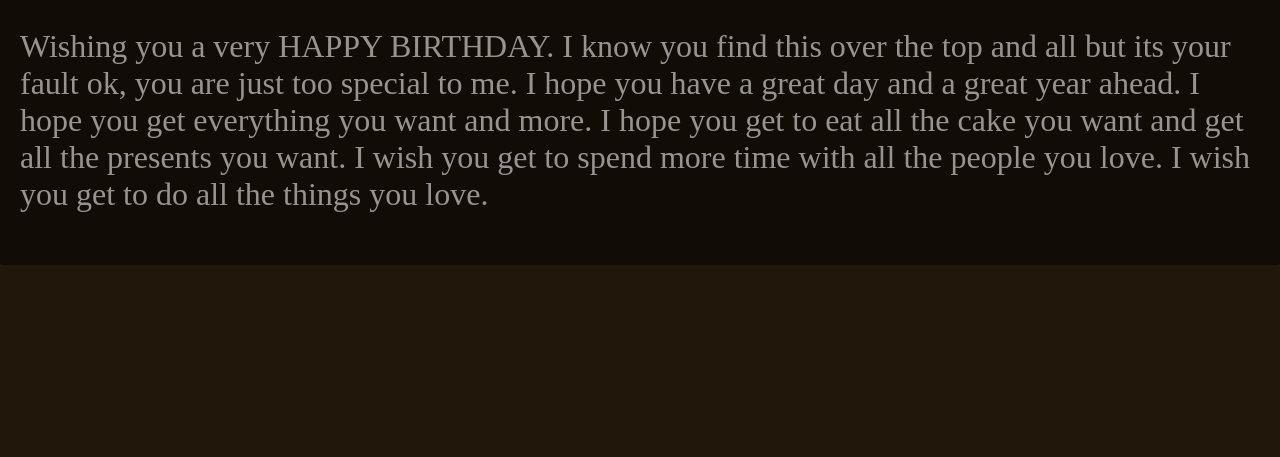
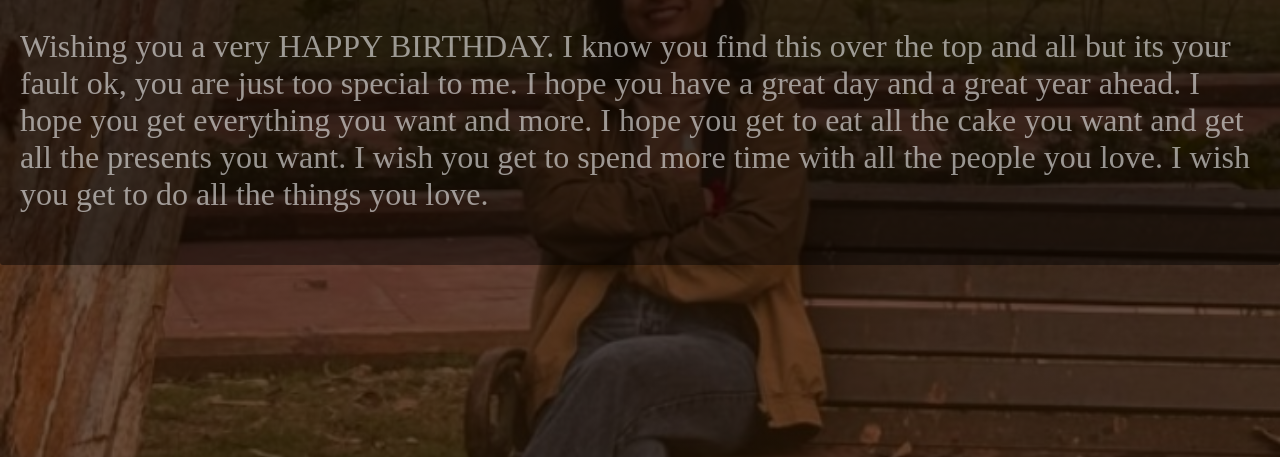
Before and after one commit to ankit-chhikara/BirthDay-Wish, a plain HTML site: page Index.html in a window 1280 px wide. Shown: the part 343-800 px from the top of the page. Drawn offline with Linux system fonts and the light colour scheme; files whose address does not match are found by name; a web font is replaced by a local one.

Commit message:
imageupd

```diff
--- a/Index.html
+++ b/Index.html
@@ -59,15 +59,15 @@
 
         <script>
             const images = [
-                            'D:\\Personal_Projects\\BirthdayProject\\Images\\1.jpg',
-                            'D:\\Personal_Projects\\BirthdayProject\\Images\\2.jpg',
-                            'D:\\Personal_Projects\\BirthdayProject\\Images\\3.jpg',
-                            'D:\\Personal_Projects\\BirthdayProject\\Images\\4.jpg',
-                            'D:\\Personal_Projects\\BirthdayProject\\Images\\5.jpg',
+                            'https://github.com/ankit-chhikara/BirthDay-Wish/blob/main/Images/1.jpg',
+                            'https://github.com/ankit-chhikara/BirthDay-Wish/blob/main/Images/2.jpg',
+                            'https://github.com/ankit-chhikara/BirthDay-Wish/blob/main/Images/3.jpg',
+                            'https://github.com/ankit-chhikara/BirthDay-Wish/blob/main/Images/4.jpg',
+                            'https://github.com/ankit-chhikara/BirthDay-Wish/blob/main/Images/5.jpg',
                             ]
             window.onload = () => {
             // preloading
-            document.body.style.backgroundImage = `(${images[0]})`
+            document.body.style.backgroundImage = `url(${images[0]})`
             document.querySelector('.hidden').src = images[1]
             let i = 1
             setInterval(() => {
```
